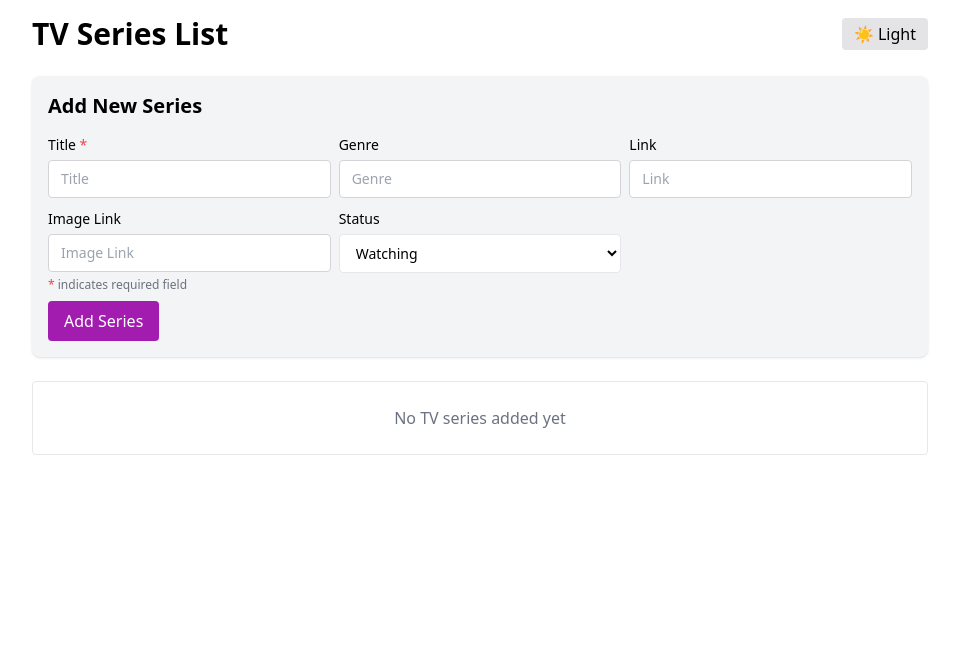
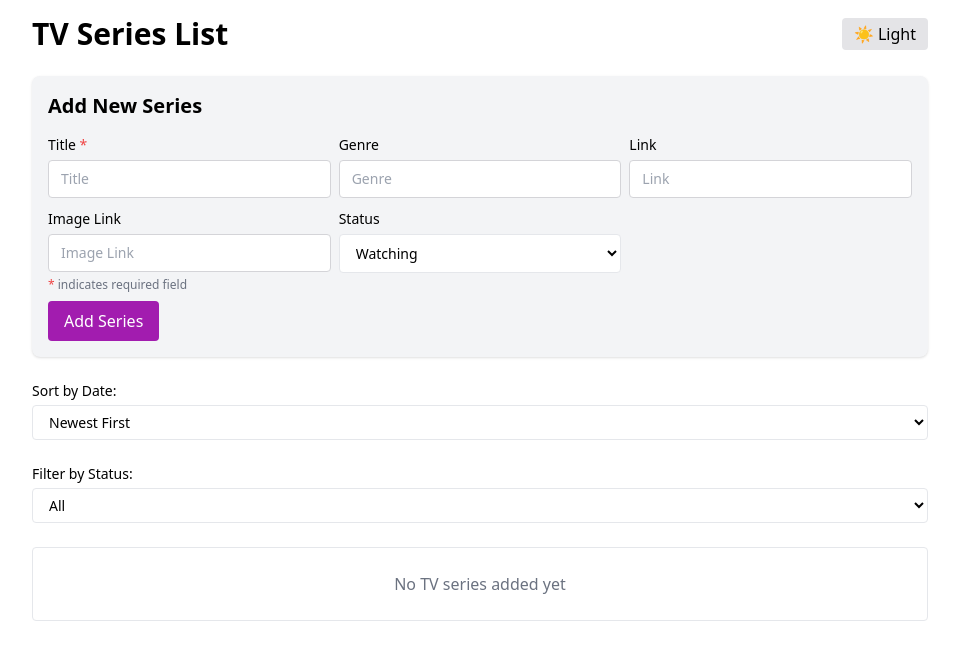
Before and after one commit to mirrerror/SimpleTVSeriesList, a React (Vite) app in the folder simple-tv-series-list/: page / in a window 1280 px wide. Shown: the top 660 px of the page, without its empty margins (160-1119 px from the left). Built offline with nearby package versions, Linux system fonts and the light colour scheme.

Commit message:
add date added field, sorting and filtering

```diff
--- a/simple-tv-series-list/src/components/TVSeriesForm.jsx
+++ b/simple-tv-series-list/src/components/TVSeriesForm.jsx
@@ -10,6 +10,7 @@ export default function TVSeriesForm({ onAdd, editSeries, onUpdate, isMobile })
     const [isEditing, setIsEditing] = useState(false)
     const [editId, setEditId] = useState(null)
     const [errors, setErrors] = useState({})
+    const [dateAdded, setDateAdded] = useState('')
 
     useEffect(() => {
         if (editSeries) {
@@ -20,6 +21,7 @@ export default function TVSeriesForm({ onAdd, editSeries, onUpdate, isMobile })
             setStatus(editSeries.status || 'Watching')
             setIsEditing(true)
             setEditId(editSeries.id)
+            setDateAdded(editSeries.dateAdded || '')
         }
     }, [editSeries])
 
@@ -31,6 +33,7 @@ export default function TVSeriesForm({ onAdd, editSeries, onUpdate, isMobile })
         setStatus('Watching')
         setIsEditing(false)
         setEditId(null)
+        setDateAdded('')
         setErrors({})
     }
 
@@ -110,6 +113,8 @@ export default function TVSeriesForm({ onAdd, editSeries, onUpdate, isMobile })
 
         if (!validateUrls()) return
 
+        const currentDate = new Date().toISOString()
+
         if (isEditing && editId) {
             onUpdate({
                 id: editId,
@@ -118,7 +123,8 @@ export default function TVSeriesForm({ onAdd, editSeries, onUpdate, isMobile })
                 status,
                 link,
                 imageLink,
-                rating: editSeries?.rating
+                rating: editSeries?.rating,
+                dateAdded: dateAdded || currentDate
             })
         } else {
             onAdd({
@@ -127,7 +133,8 @@ export default function TVSeriesForm({ onAdd, editSeries, onUpdate, isMobile })
                 genre,
                 status,
                 link,
-                imageLink
+                imageLink,
+                dateAdded: currentDate
             })
         }
 
--- a/simple-tv-series-list/src/components/TVSeriesList.jsx
+++ b/simple-tv-series-list/src/components/TVSeriesList.jsx
@@ -1,8 +1,32 @@
+import React, { useState } from 'react';
 import defaultImage from '../assets/default-series-image.jpg';
 
 export default function TVSeriesList({ series, onRate, onRemove, onEdit, isMobile }) {
-    const watchedSeries = series.filter(s => s.status === 'Watched');
-    const otherSeries = series.filter(s => s.status !== 'Watched');
+    const [sortOrder, setSortOrder] = useState('desc');
+    const [statusFilter, setStatusFilter] = useState('all');
+
+    const handleSortOrderChange = (e) => {
+        setSortOrder(e.target.value);
+    };
+
+    const handleStatusFilterChange = (e) => {
+        setStatusFilter(e.target.value);
+    };
+
+    const sortByDate = (seriesList) => {
+        return seriesList.sort((a, b) => {
+            const dateA = new Date(a.dateAdded);
+            const dateB = new Date(b.dateAdded);
+            return sortOrder === 'asc' ? dateA - dateB : dateB - dateA;
+        });
+    };
+
+    const filteredSeries = series.filter((s) =>
+        statusFilter === 'all' || s.status === statusFilter
+    );
+
+    const watchedSeries = sortByDate(filteredSeries.filter(s => s.status === 'Watched'));
+    const otherSeries = sortByDate(filteredSeries.filter(s => s.status !== 'Watched'));
 
     const SeriesCard = ({ series: s, onRemove, onEdit }) => {
         const handleImageError = (e) => {
@@ -42,6 +66,7 @@ export default function TVSeriesList({ series, onRate, onRemove, onEdit, isMobil
                 </div>
                 <div className="flex-grow">
                     <p className="text-sm sm:text-base mt-2">🎭 {s.genre || 'No genre specified'}</p>
+                    <p className="text-sm sm:text-base mt-2">📅 {new Date(s.dateAdded).toLocaleDateString()}</p>
                     {s.link && (
                         <p className="text-sm mt-1 overflow-hidden text-ellipsis">
                             🔗 <a
@@ -90,6 +115,32 @@ export default function TVSeriesList({ series, onRate, onRemove, onEdit, isMobil
 
     return (
         <div className="space-y-4 sm:space-y-6">
+            <div className="mb-4">
+                <label className="block text-sm font-medium">Sort by Date:</label>
+                <select
+                    value={sortOrder}
+                    onChange={handleSortOrderChange}
+                    className="mt-1 block w-full border rounded px-3 py-1.5 text-sm bg-white dark:bg-zinc-700 dark:border-zinc-600 dark:text-white"
+                >
+                    <option value="desc">Newest First</option>
+                    <option value="asc">Oldest First</option>
+                </select>
+            </div>
+
+            <div className="mb-4">
+                <label className="block text-sm font-medium">Filter by Status:</label>
+                <select
+                    value={statusFilter}
+                    onChange={handleStatusFilterChange}
+                    className="mt-1 block w-full border rounded px-3 py-1.5 text-sm bg-white dark:bg-zinc-700 dark:border-zinc-600 dark:text-white"
+                >
+                    <option value="all">All</option>
+                    <option value="Watched">Watched</option>
+                    <option value="Watching">Watching</option>
+                    <option value="Plan to Watch">Plan to Watch</option>
+                </select>
+            </div>
+
             {watchedSeries.length > 0 && (
                 <div>
                     <h2 className="text-xl sm:text-2xl font-bold mb-2 sm:mb-3 border-b pb-2 dark:border-zinc-700">
```
